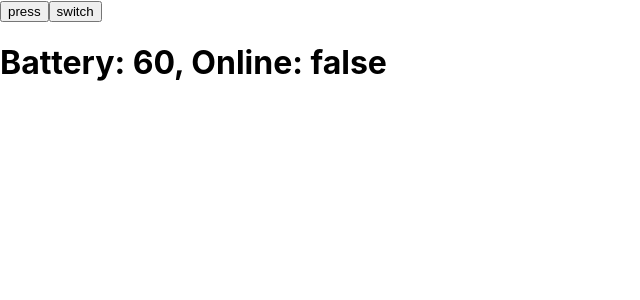
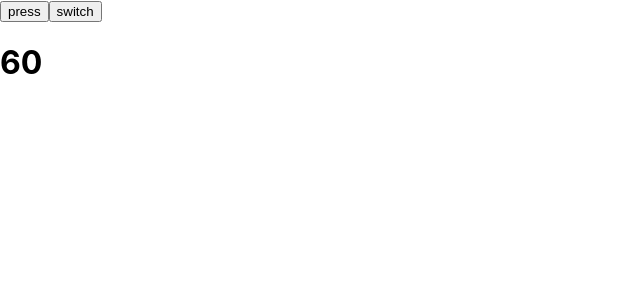
Before and after one commit to liujie3612/train-ticket, a React app: page / in a window 1280 px wide. Shown: the top 300 px of the page, without its empty margins (0-640 px from the left). Built offline with nearby package versions, Linux system fonts and the light colour scheme.

Commit message:
feat: 使用contextType

```diff
--- a/src/App.jsx
+++ b/src/App.jsx
@@ -2,25 +2,15 @@ import React, { createContext, Component } from "react";
 import "./App.css";
 
 // 默认值
-const BatteryContent = createContext();
-const OnlineContent = createContext();
+const BatteryContent = createContext(90);
+// const OnlineContent = createContext();
 
 class Leaf extends Component {
+  static contextType = BatteryContent;
   render() {
     // Consumer也是嵌套
-    return (
-      <BatteryContent.Consumer>
-        {(battery) => (
-          <OnlineContent.Consumer>
-            {(online) => (
-              <h1>
-                Battery: {battery}, Online: {String(online)}
-              </h1>
-            )}
-          </OnlineContent.Consumer>
-        )}
-      </BatteryContent.Consumer>
-    );
+    const battery = this.context;
+    return <h1>{battery}</h1>;
   }
 }
 
@@ -41,7 +31,6 @@ class App extends Component {
     const { battery, online } = this.state;
     return (
       <BatteryContent.Provider value={battery}>
-        <OnlineContent.Provider value={online}>
         <button
           type="button"
           onClick={() => this.setState({ battery: battery - 1 })}
@@ -55,7 +44,6 @@ class App extends Component {
           switch
         </button>
         <Middle />
-        </OnlineContent.Provider>
       </BatteryContent.Provider>
     );
   }
```
Lines whose indentation alone changed are shown as unchanged.
